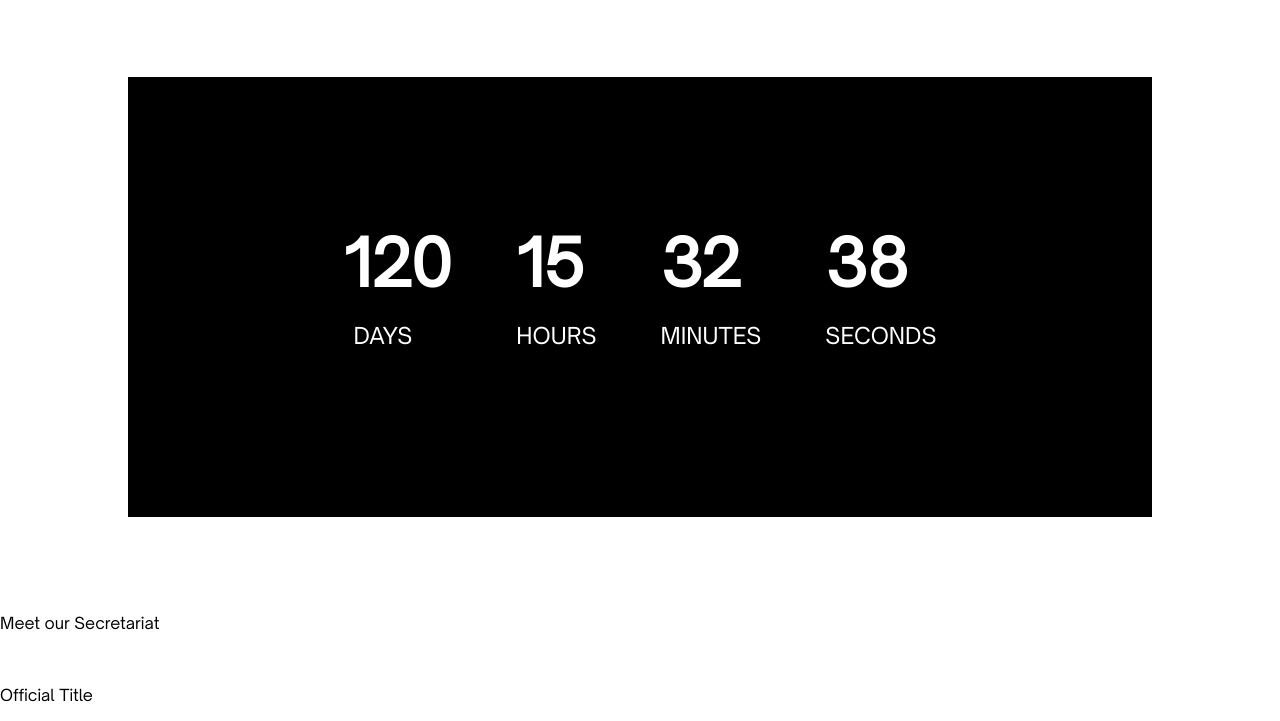
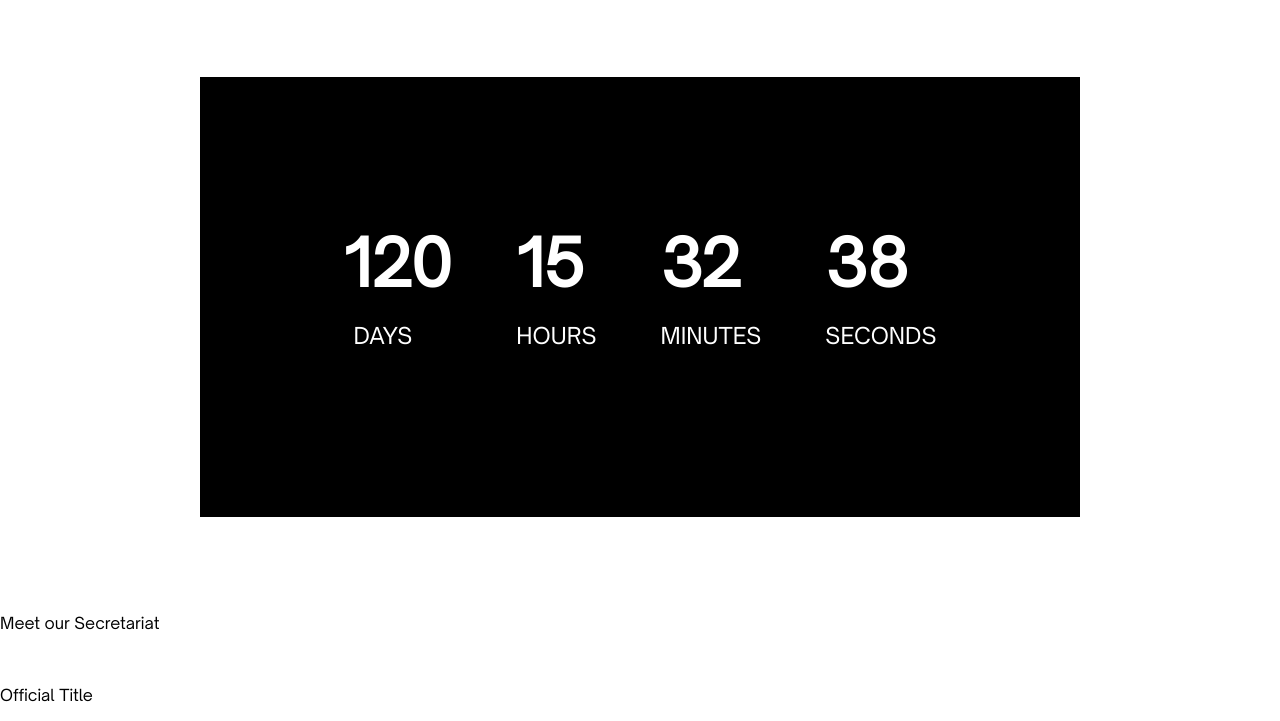
Before and after one commit to meesam4687/DPSMUN, a plain HTML site: page index.html in a window 1280 px wide. Shown: the part 1211-1932 px from the top of the page. Drawn offline with Linux system fonts and the light colour scheme.

Commit message:
More Minor Changes

```diff
--- a/styles/index.css
+++ b/styles/index.css
@@ -146,7 +146,7 @@ body {
     justify-content: center;
     align-items: center;
     max-height: 45rem;
-    max-width: 75rem;
+    max-width: 55rem;
 }
 
 .item {
```
